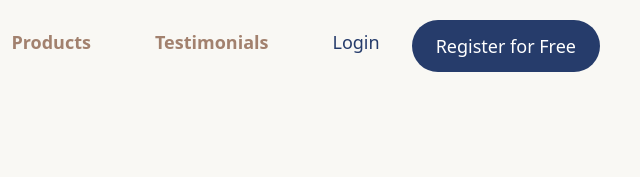
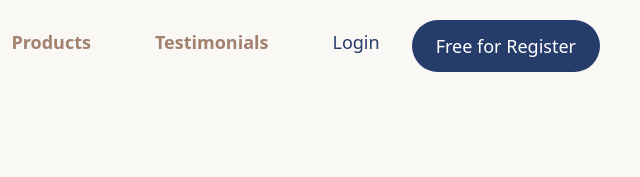
Before and after one commit to SyafriHerdi/Sencof, a website: page frontend/index.html in a window 1280 px wide. Shown: the top 177 px of the page, 640-1280 px from the left. Drawn offline with Linux system fonts and the light colour scheme.

Commit message:
fixing bug [hero-section done]

```diff
--- a/frontend/index.html
+++ b/frontend/index.html
@@ -39,7 +39,7 @@
                                 <a href="#blog" class="flex py-2 mx-8 text-lg text-navyBlue hover:font-bold">Login</a>
                             </li>
                             <li class="group">
-                                <a href="#contact" class="flex px-6 py-3 mr-2 text-lg text-white rounded-full bg-navyBlue hover:bg-darkNavy captilize">Register for Free</a>
+                                <a href="#contact" class="flex px-6 py-3 mr-2 text-lg text-white rounded-full bg-navyBlue hover:bg-darkNavy captilize">Free for Register</a>
                             </li>
 
                         </ul>
```
